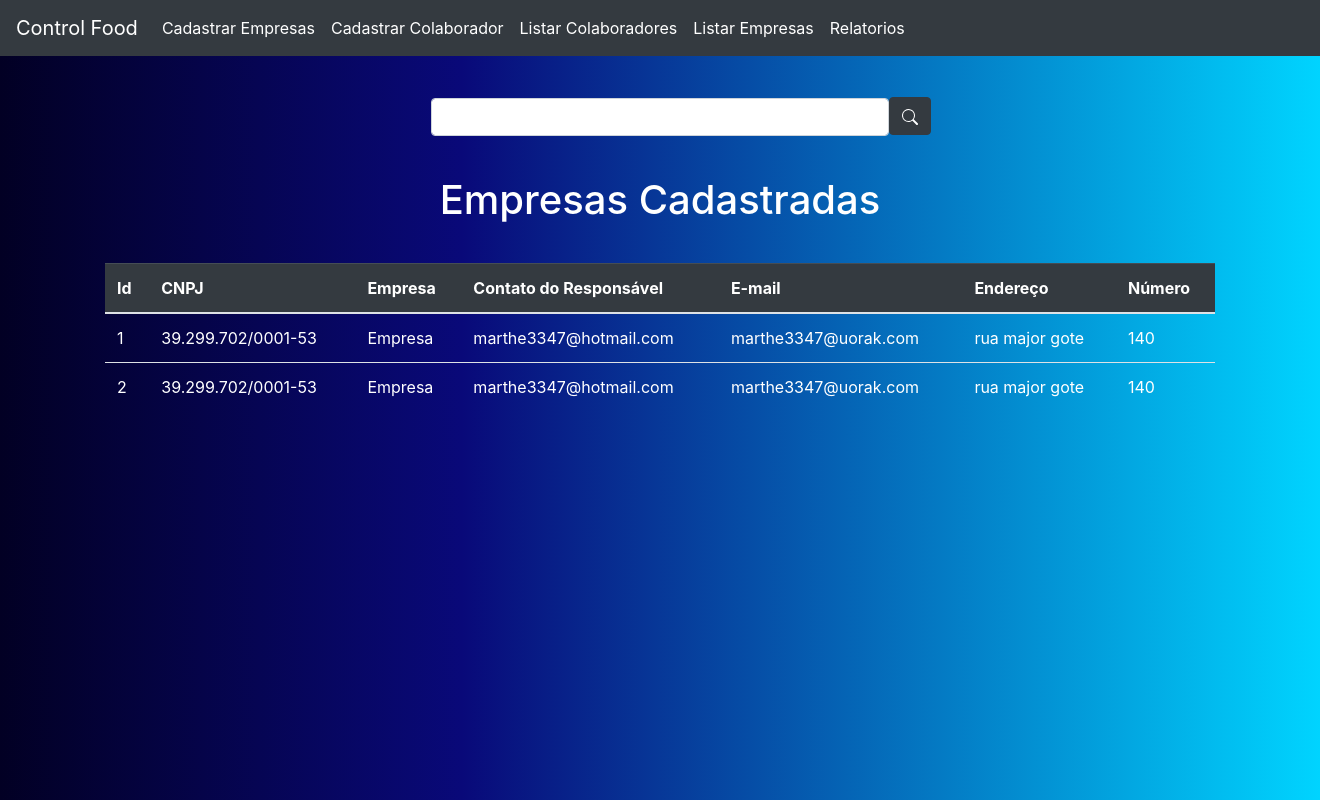
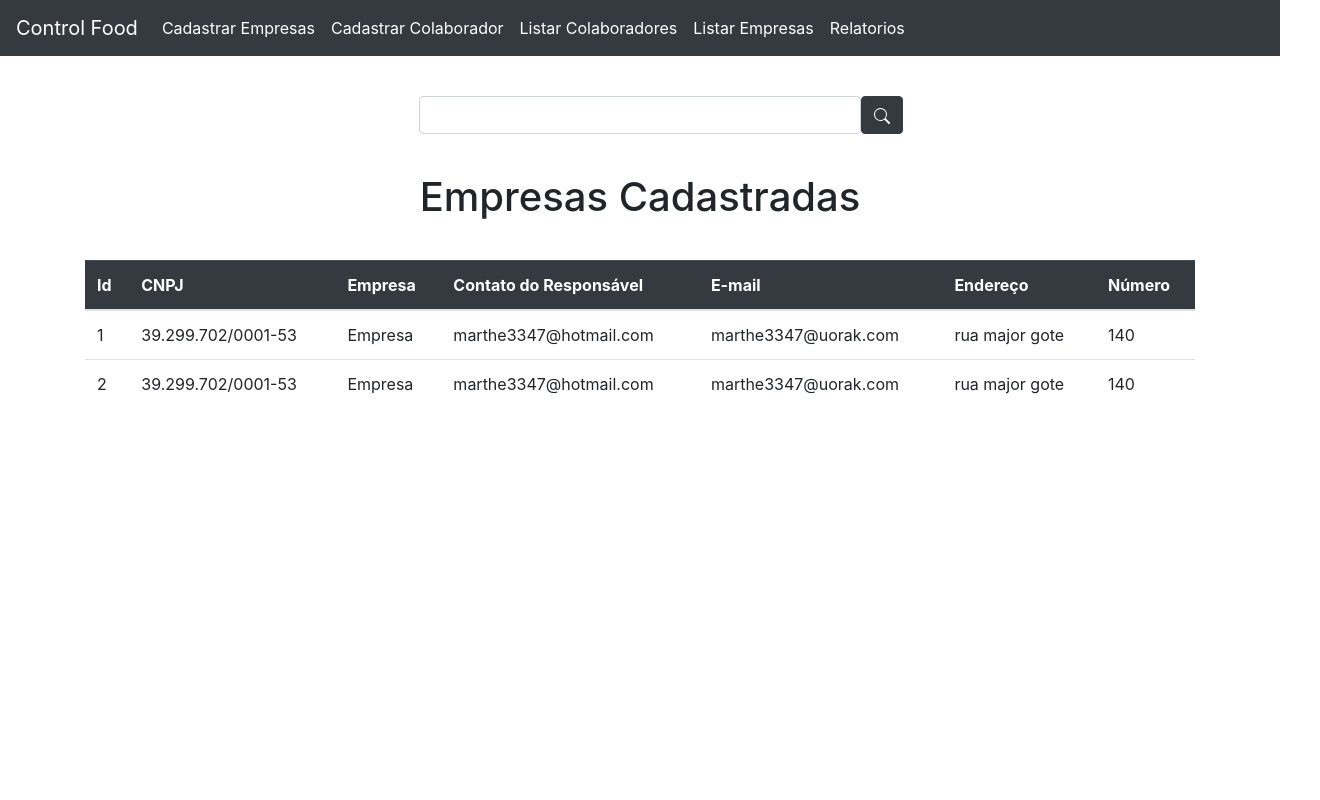
Before and after one commit to matheuseds/ControlFood-Frontend, a Nuxt app: page /listarEmpresas in a window 1280 px wide. Shown: the top 800 px of the page, 1320 px wide, since content can reach past the window. Built offline with nearby package versions, Linux system fonts and the light colour scheme.

Commit message:
Correção cores

```diff
--- a/pages/CadastrarUsuario.vue
+++ b/pages/CadastrarUsuario.vue
@@ -92,17 +92,14 @@ export default {
 
 
 .card{
-  background: rgb(2,0,36);
-  background: linear-gradient(90deg, rgba(2,0,36,1) 0%, rgba(9,9,121,1) 35%, rgba(0,212,255,1) 100%);
+
   min-width: 1320px !important;
   max-width: 1900px !important;
   max-height: 920px !important;
   min-height: 970px !important;
 }
 
-.corTexto{
-    color: white !important;
-}
+
 
 .botao {
   width: 6rem !important;
--- a/pages/cadastrarColaborador.vue
+++ b/pages/cadastrarColaborador.vue
@@ -169,14 +169,7 @@ export default {
 
 <style>
 
-.background{
-  background: rgb(2,0,36);
-  background: linear-gradient(90deg, rgba(2,0,36,1) 0%, rgba(9,9,121,1) 35%, rgba(0,212,255,1) 100%);
-  min-width: 1320px !important;
-  max-width: 1900px !important;
-  max-height: 920px !important;
-  min-height: 970px !important;
-}
+
 
 .botao {
   margin-top: 7%;
--- a/pages/cadastrarEmpresa.vue
+++ b/pages/cadastrarEmpresa.vue
@@ -201,13 +201,6 @@ export default {
   justify-content: center;
 }
 
-.background{
-  background: rgb(2,0,36);
-    background: linear-gradient(90deg, rgba(2,0,36,1) 0%, rgba(9,9,121,1) 35%, rgba(0,212,255,1) 100%);
-     min-width: 1320px !important;
-    max-width: 1900px !important;
-    max-height: 920px !important;
-    min-height: 970px !important;
-}
+
 
 </style>
--- a/pages/dashboardSite.vue
+++ b/pages/dashboardSite.vue
@@ -155,14 +155,7 @@ export default {
 
 <style>
 
-.background{
-  background: rgb(2,0,36);
-  background: linear-gradient(90deg, rgba(2,0,36,1) 0%, rgba(9,9,121,1) 35%, rgba(0,212,255,1) 100%);
-  min-width: 1330px !important;
-  max-width: 1900px !important;
-  max-height: 920px !important;
-  min-height: 760px !important;
-}
+
 
 .card {
   display: inline-block;
--- a/pages/index.vue
+++ b/pages/index.vue
@@ -52,13 +52,9 @@ export default{
     min-width: 1386px !important;
 }
 
-.corTexto{
-    color: white !important;
-}
 
 .card{
-    background: rgb(2,0,36);
-    background: linear-gradient(90deg, rgba(2,0,36,1) 0%, rgba(9,9,121,1) 35%, rgba(0,212,255,1) 100%);
+
     min-width: 1320px !important;
     max-width: 1900px !important;
     max-height: 920px !important;
@@ -83,7 +79,7 @@ export default{
     }
     .senha{
         margin-top: 7% !important;
-        color: white !important;
+
     }
 
 
--- a/pages/listarColaboradores.vue
+++ b/pages/listarColaboradores.vue
@@ -73,12 +73,12 @@
 
         <tbody>
           <tr v-for="lista in listas" :key="lista.id">
-            <td class="corTabela">{{lista.id}}</td>
-            <td class="corTabela">{{lista.nome }}</td>
-            <td class="corTabela">{{lista.CPF }}</td>
-            <td class="corTabela">{{lista.empresa }}</td>
-            <td class="corTabela">{{lista.email }}</td>
-            <td class="corTabela">{{lista.matricula }}</td>
+            <td >{{lista.id}}</td>
+            <td >{{lista.nome }}</td>
+            <td >{{lista.CPF }}</td>
+            <td >{{lista.empresa }}</td>
+            <td >{{lista.email }}</td>
+            <td >{{lista.matricula }}</td>
           </tr>
         </tbody>
       </table>
@@ -112,14 +112,7 @@ export default {
 </script>
 <style>
 
-.background{
-  background: rgb(2,0,36);
-  background: linear-gradient(90deg, rgba(2,0,36,1) 0%, rgba(9,9,121,1) 35%, rgba(0,212,255,1) 100%);
-  min-width: 1320px !important;
-  max-width: 1900px !important;
-  max-height: 920px !important;
-  min-height: 970px !important;
-}
+
 
 .titulo {
   margin-top: 2%;
@@ -138,7 +131,5 @@ export default {
 .row {
   justify-content: center;
 }
-.corTabela{
-  color: white;
-}
+
 </style>
--- a/pages/listarEmpresas.vue
+++ b/pages/listarEmpresas.vue
@@ -74,13 +74,13 @@
 
         <tbody>
           <tr v-for="lista in listas" :key="lista.id">
-            <td class="corTabela">{{lista.id}}</td>
-            <td class="corTabela">{{lista.CNPJ }}</td>
-            <td class="corTabela">{{lista.empresa }}</td>
-            <td class="corTabela">{{lista.contatoresponsavel }}</td>
-            <td class="corTabela">{{lista.email }}</td>
-            <td class="corTabela">{{lista.endereco }}</td>
-            <td class="corTabela">{{lista.numero }}</td>
+            <td >{{lista.id}}</td>
+            <td >{{lista.CNPJ }}</td>
+            <td>{{lista.empresa }}</td>
+            <td >{{lista.contatoresponsavel }}</td>
+            <td >{{lista.email }}</td>
+            <td >{{lista.endereco }}</td>
+            <td >{{lista.numero }}</td>
           </tr>
         </tbody>
       </table>
@@ -116,20 +116,13 @@ export default {
 </script>
 <style>
 
-.background{
-  background: rgb(2,0,36);
-  background: linear-gradient(90deg, rgba(2,0,36,1) 0%, rgba(9,9,121,1) 35%, rgba(0,212,255,1) 100%);
-  min-width: 1320px !important;
-  max-width: 1900px !important;
-  max-height: 920px !important;
-  min-height: 970px !important;
-}
+
 
 .titulo {
   margin-top: 2%;
   text-align: center;
   margin-bottom: 3%;
-  color: white;
+
 }
 .pesquisa {
   align-items: center;
@@ -144,8 +137,6 @@ export default {
   justify-content: center;
 }
 
-.corTabela{
-  color: white;
-}
+
 
 </style>
--- a/pages/relatorioGeral.vue
+++ b/pages/relatorioGeral.vue
@@ -73,11 +73,11 @@
 
         <tbody v-for="relatorio in relatorios" :key="relatorio.id">
           <tr>
-            <td class="corTabela">{{relatorio.id}}</td>
-            <td class="corTabela">{{relatorio.nome}}</td>
-            <td class="corTabela">{{relatorio.empresa}}</td>
-            <td class="corTabela">{{relatorio.CPF}}</td>
-            <td class="corTabela">{{relatorio.refeicoes}}</td>
+            <td >{{relatorio.id}}</td>
+            <td>{{relatorio.nome}}</td>
+            <td >{{relatorio.empresa}}</td>
+            <td >{{relatorio.CPF}}</td>
+            <td >{{relatorio.refeicoes}}</td>
           </tr>
 
 
@@ -113,18 +113,8 @@ export default {
 
 <style>
 
-.background{
-  background: rgb(2,0,36);
-  background: linear-gradient(90deg, rgba(2,0,36,1) 0%, rgba(9,9,121,1) 35%, rgba(0,212,255,1) 100%);
-  min-width: 1320px !important;
-  max-width: 1900px !important;
-  max-height: 920px !important;
-  min-height: 970px !important;
-}
 
-.corTabela{
-  color: white;
-}
+
 
 .titulo {
   margin-top: 2%;
```
